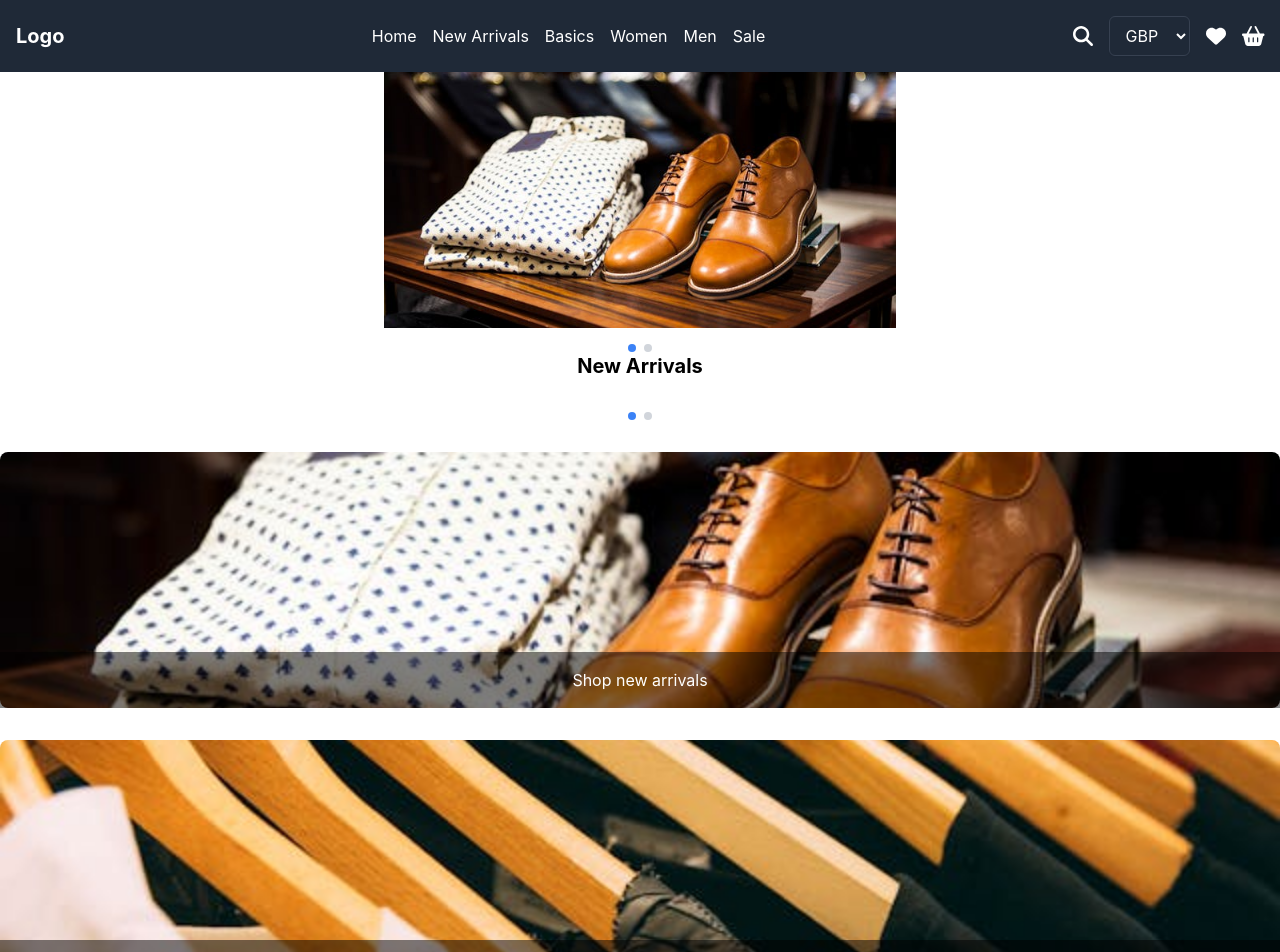
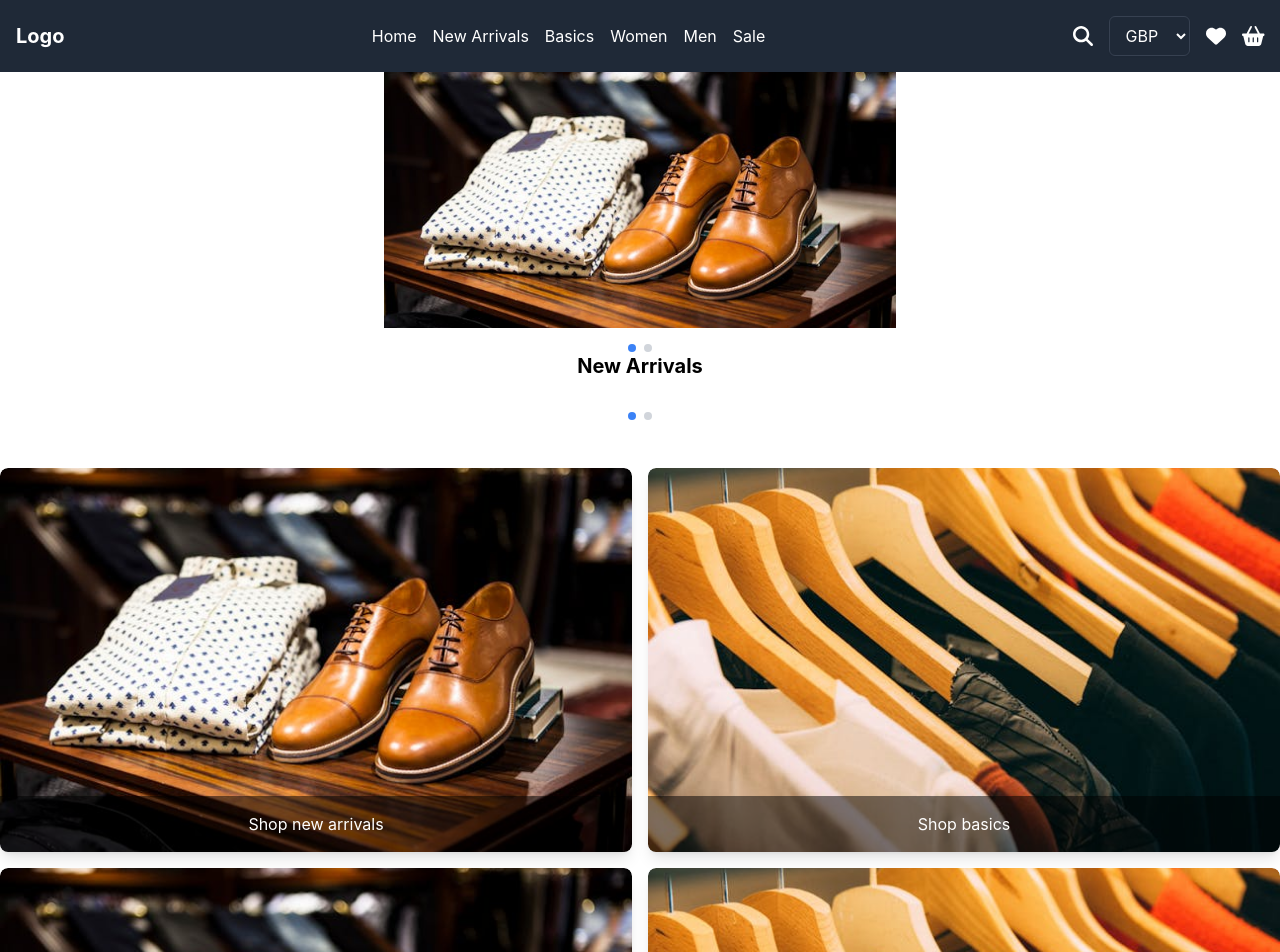
Before and after one commit to Presho99/elite-apparels, a React (Create React App) app: page / in a window 1280 px wide. Shown: the top 952 px of the page. Built offline with nearby package versions, Linux system fonts and the light colour scheme.

Commit message:
Adjust spacing in small screens

```diff
--- a/src/Components/ShopSection.js
+++ b/src/Components/ShopSection.js
@@ -18,13 +18,17 @@ const ShopSection = () => {
   ];
 
   return (
-    <div className="mt-8 space-y-8">
+    <div className="mt-8 space-y-8 lg:mt-12 lg:grid lg:grid-cols-2 lg:gap-4 lg:space-y-0">
       {sections.map((section, index) => (
-        <Link key={index} to={section.link} className="block relative cursor-pointer">
+        <Link
+          key={index}
+          to={section.link}
+          className="block relative cursor-pointer lg:rounded-lg lg:overflow-hidden lg:shadow-lg"
+        >
           <img
             src={section.imgSrc}
             alt={section.caption}
-            className="w-full h-64 object-cover rounded-lg"
+            className="w-full h-64 object-cover rounded-lg lg:h-96 lg:w-full"
           />
           <div className="absolute bottom-0 left-0 right-0 bg-black bg-opacity-50 p-4 text-white text-center">
             <p>{section.caption}</p>
```
